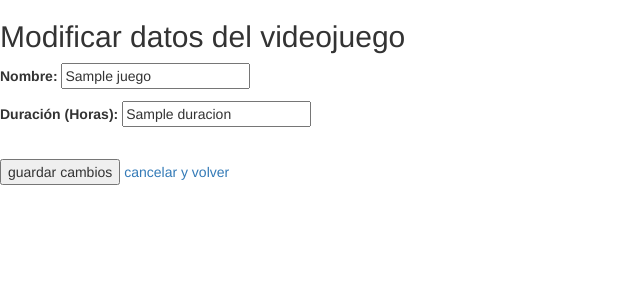
After one commit to almama08/ProyectoAlmama, a PHP site: template views/editar.php in a window 1280 px wide. The commit adds this page. Shown: the top 300 px of the page, without its empty margins (0-640 px from the left). Run offline with PHP 8.4, Linux system fonts and the light colour scheme; the template is opened without the code that fills it: most values are stand-ins (such as "Sample title", 1, 10 or a date in 2020).

Commit message:
Añadida función editar en videojuegoController; añadida función getGenero en Terror y Accion; añadida función buscarJuegoPorId y modificar en gestor, y añadida vista editar

```diff
--- a/models/Accion.php
+++ b/models/Accion.php
@@ -14,5 +14,10 @@
         public function setTipoArmas($tipoArmas){
             $this->tipoArmas = $tipoArmas;
         }
+
+        public function getGenero(){
+            $aux="Acción";
+            return $aux;
+        }
     }
 ?>
--- a/models/Terror.php
+++ b/models/Terror.php
@@ -14,5 +14,10 @@
         public function setTipoTerror($tipoTerror){
             $this->tipoArmas = $tipoTerror;
         }
+
+        public function getGenero(){
+            $aux="Terror";
+            return $aux;
+        }
     }
 ?>
--- /dev/null
+++ b/views/editar.php
@@ -0,0 +1,49 @@
+<!DOCTYPE html>
+<html lang="es">
+<head>
+    <meta charset="UTF-8">
+    <link rel="stylesheet" href="http://maxcdn.bootstrapcdn.com/bootstrap/3.3.6/css/bootstrap.min.css">
+    <script src="http://maxcdn.bootstrapcdn.com/bootstrap/3.3.6/js/bootstrap.min.js"></script>
+    <meta name="viewport" content="width=device-width, initial-scale=1.0">
+    <title>Editar videojuego</title>
+</head>
+<body>
+    <h2>Modificar datos del videojuego</h2>
+
+    <form action="index.php?accion=editar" method="POST">
+        <input type="hidden" name="id" value="<?= $juego->getId(); ?>">
+        <input type="hidden" name="genero" value="<?= $juego->getGenero(); ?>">
+
+        <p>
+            <label>Nombre:</label>
+            <input type="text" name="nombre" value="<?= $juego->getNombre(); ?>">
+        </p>
+
+        <p>
+            <label>Duración (Horas):</label>
+            <input type="text" name="duracion" value="<?= $juego->getDuracion(); ?>">
+        </p>
+
+        <?php if(get_class($juego)=="Terror"): ?>
+            <p>
+                <label">Tipo de terror:</label>
+                <select name="tipoTerror">
+                    <option value="Psicológico" <?= ($juego->getTipoTerror() == "Psicológico") ? "selected" : "" ?>>Psicológico</option>
+                    <option value="Survival horror" <?= ($juego->getTipoTerror() == "Survival horror") ? "selected" : "" ?>>Survival horror</option>
+                </select>
+            </p>
+        <?php elseif(get_class($juego)=="Accion"): ?>
+            <p>
+                <label">Tipo de armas:</label>
+                <select name="tipoArmas">
+                    <option value="Cuerpo a cuerpo" <?= ($juego->getTipoArmas() == "Cuerpo a cuerpo") ? "selected" : "" ?>>Cuerpo a cuerpo</option>
+                    <option value="A distancia" <?= ($juego->getTipoArmas() == "A distancia") ? "selected" : "" ?>>A distancia</option>
+                </select>
+            </p>
+        <?php endif; ?>
+        <br>
+        <button type="submit">guardar cambios</button>
+        <a href="index.php">cancelar y volver</a>
+    </form>
+</body>
+</html>
--- a/views/listar.php
+++ b/views/listar.php
@@ -25,7 +25,7 @@
                     <tr>
                         <td><?= $juego->getNombre() ?></td>
                         <td><?= $juego->getDuracion() ?></td>
-                        <td><?= get_class($juego) ?></td>
+                        <td><?= $juego->getGenero() ?></td>
                         <td>
                             <?php
                                 if($juego instanceof Accion){
```
Also changed, not shown: controllers/VideojuegoController.php (+21 -0 lines), models/Gestor.php (+44 -0 lines).
